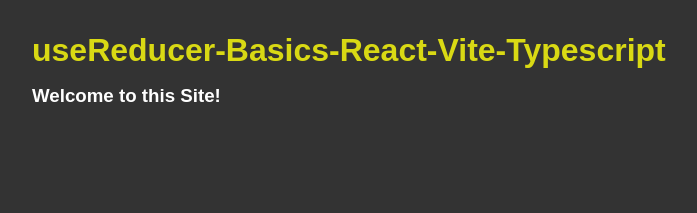
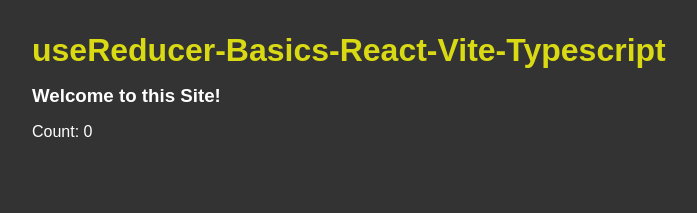
Before and after one commit to Scientific-Research/mk004-useReducer-basics-React-Vite-Typescript, a React (Vite) app: page / in a window 1280 px wide. Shown: the top 213 px of the page, without its empty margins (0-697 px from the left). Built offline with nearby package versions, Linux system fonts and the light colour scheme.

Commit message:
count is there

```diff
--- a/src/App.css
+++ b/src/App.css
@@ -15,4 +15,8 @@
     color: rgb(217, 217, 20);
     margin-bottom: 1rem;
   }
+
+  .count {
+    margin-top: 1rem;
+  }
 }
--- a/src/App.tsx
+++ b/src/App.tsx
@@ -33,6 +33,7 @@
     <div className="App">
       <h1>useReducer-Basics-React-Vite-Typescript</h1>
       <h3>Welcome to this Site!</h3>
+      <p className="count">Count: {state.count}</p>
     </div>
   );
 }
```
